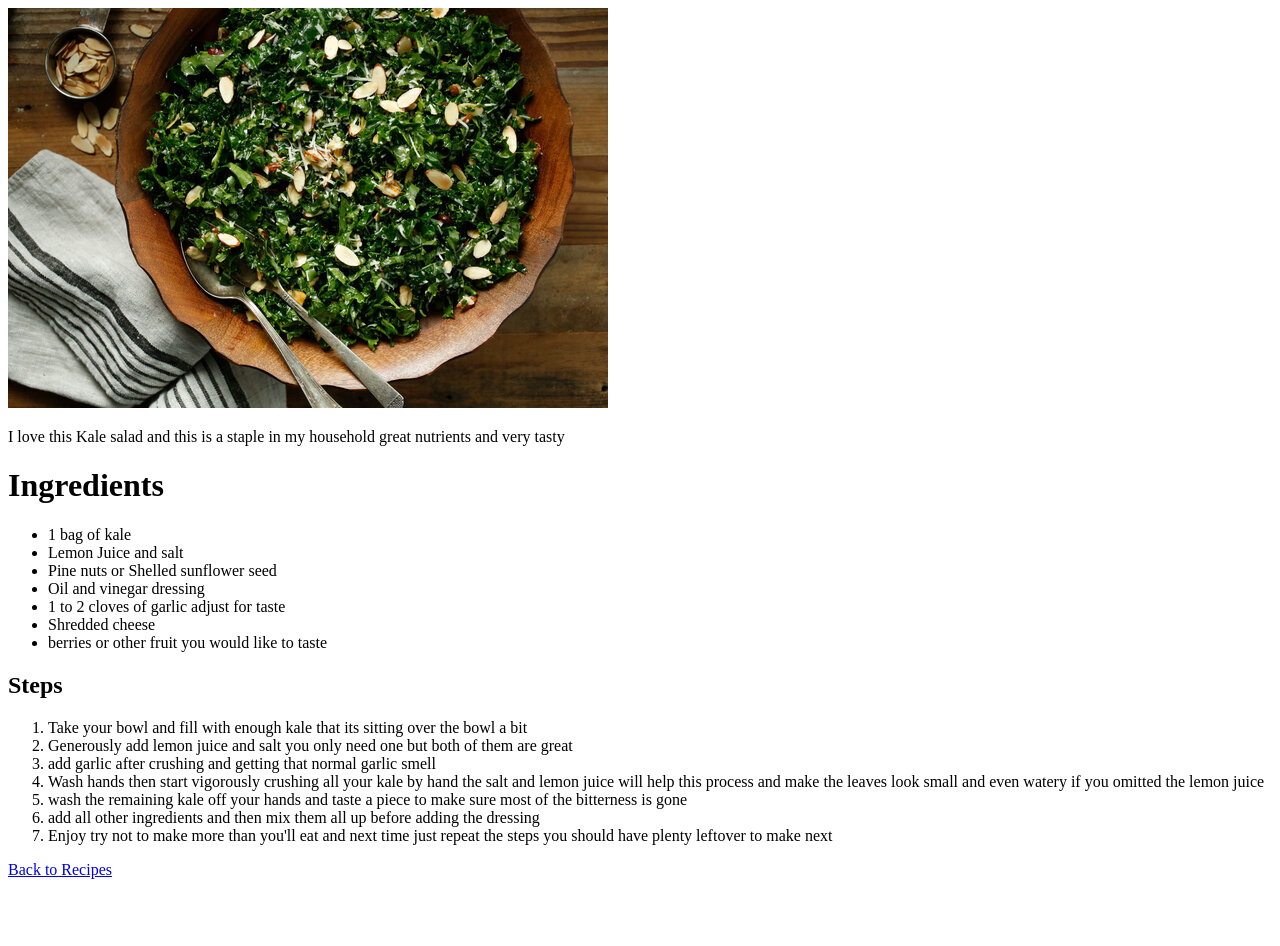
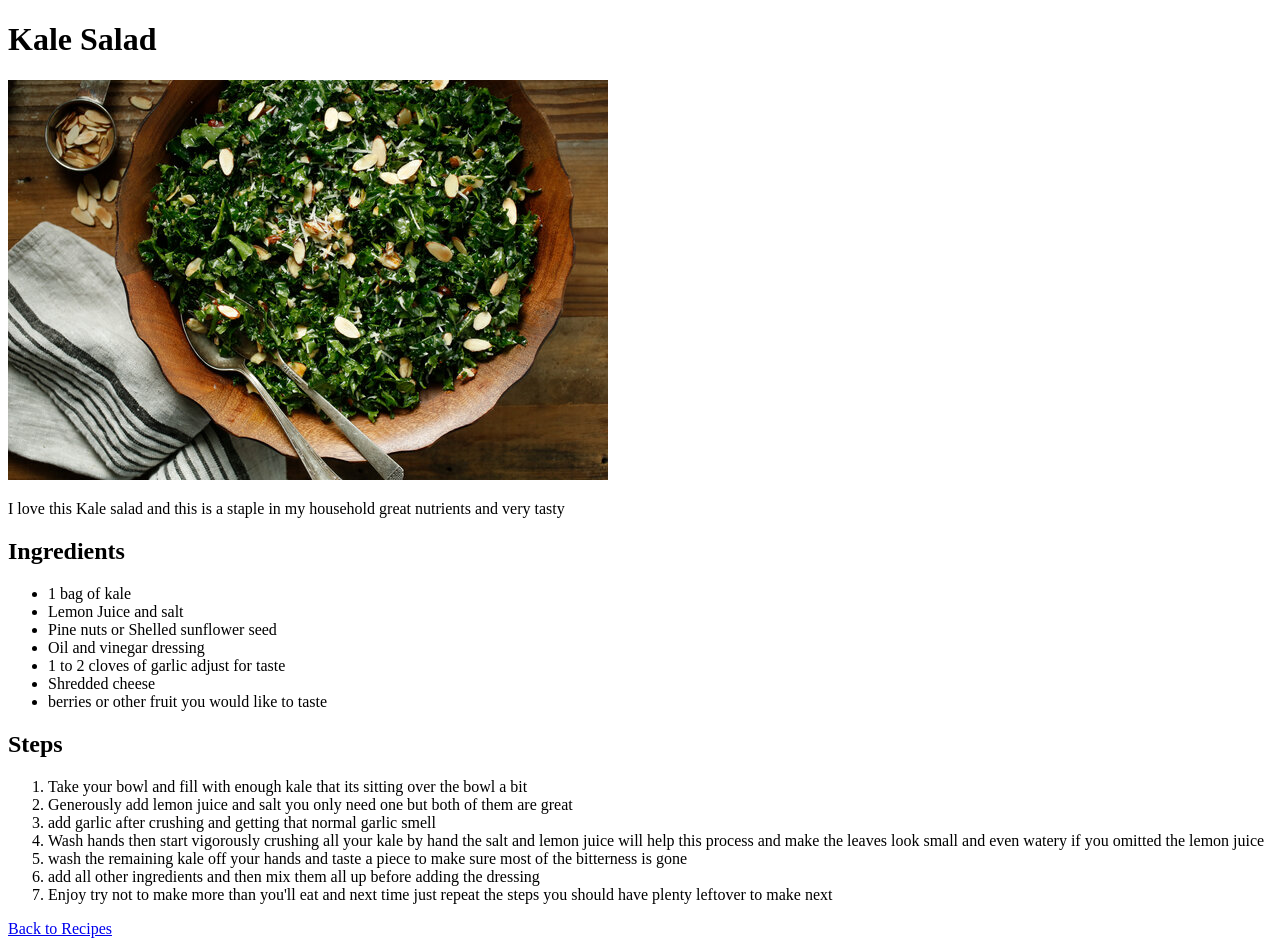
Before and after one commit to Tazier/odin-recipes, a plain HTML site: page recipes/kale-salad.html in a window 1280 px wide. Before the commit the page ends 887 px from the top, so only its background shows below. Drawn offline with Linux system fonts and the light colour scheme.

Commit message:
fixing the top header

```diff
--- a/recipes/kale-salad.html
+++ b/recipes/kale-salad.html
@@ -5,10 +5,11 @@
     <meta name="viewport" content="width=device-width, initial-scale=1.0">
     <title>Kale Salad</title>
 </head>
+<h1>Kale Salad</h1>
 <img src="../images/KaleSalad.jpg" alt="A delicious Kale Salad">
 <p>I love this Kale salad and this is a staple in my household great nutrients and very tasty</p>
 <body>
-    <h1>Ingredients</h1>
+    <h2>Ingredients</h2>
     <ul>
         <li>1 bag of kale</li>
         <li>Lemon Juice and salt</li>
```
